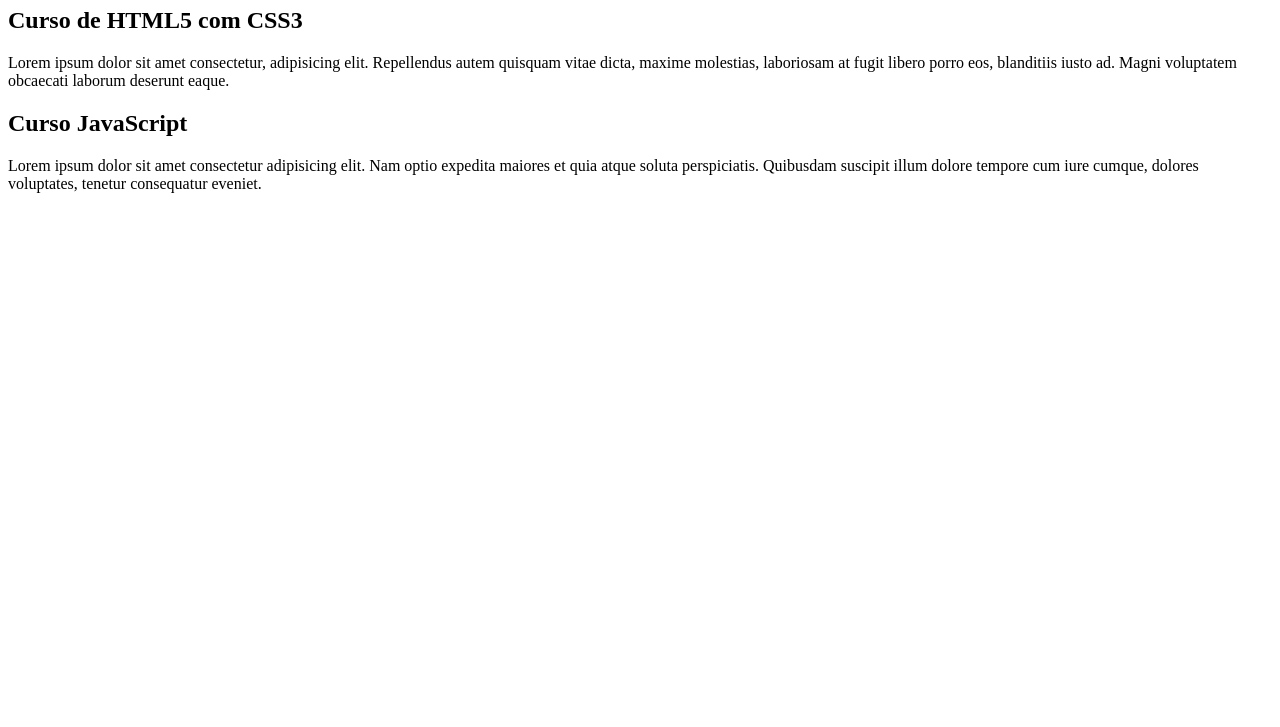
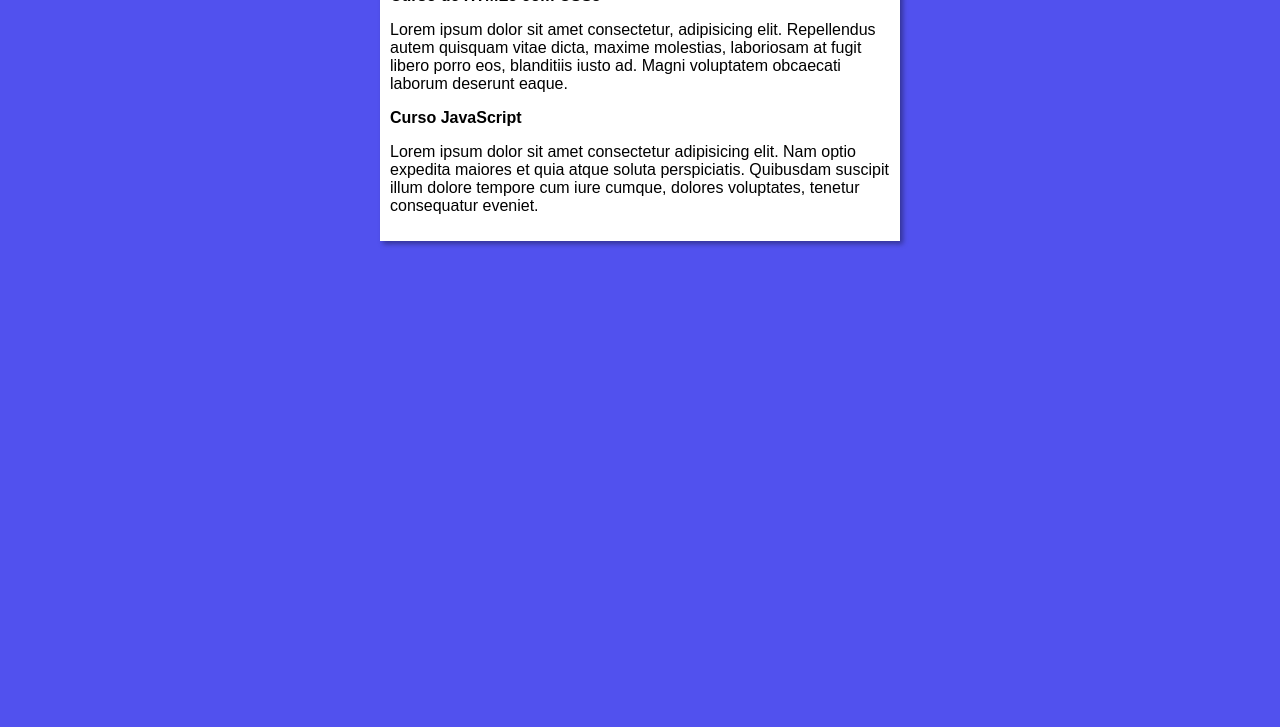
Before and after one commit to tipopamela/projeto-site, a plain HTML site: page index.html in a window 1280 px wide. Shown: the part 73-800 px from the top of the page. Drawn offline with Linux system fonts and the light colour scheme.

Commit message:
comecei o design

```diff
--- /dev/null
+++ b/estilo/style.css
@@ -0,0 +1,17 @@
+* {
+    font-family:Arial, Helvetica, sans-serif;
+    font-size: 16px;
+}
+
+body {
+    background-color: rgb(81, 81, 238);
+
+}
+
+main {
+    background-color: white;
+    width: 500px;
+    margin: auto;
+    padding: 10px;
+    box-shadow: 3px 3px 5px rgba(0, 0, 0, 0.363);
+}
--- a/index.html
+++ b/index.html
@@ -5,6 +5,7 @@
     <meta http-equiv="X-UA-Compatible" content="IE=edge">
     <meta name="viewport" content="width=device-width, initial-scale=1.0">
     <title>Site Curso em Vídeo</title>
+    <link rel="stylesheet" href="estilo/style.css">
 </head>
 <body>
     <main>
```
